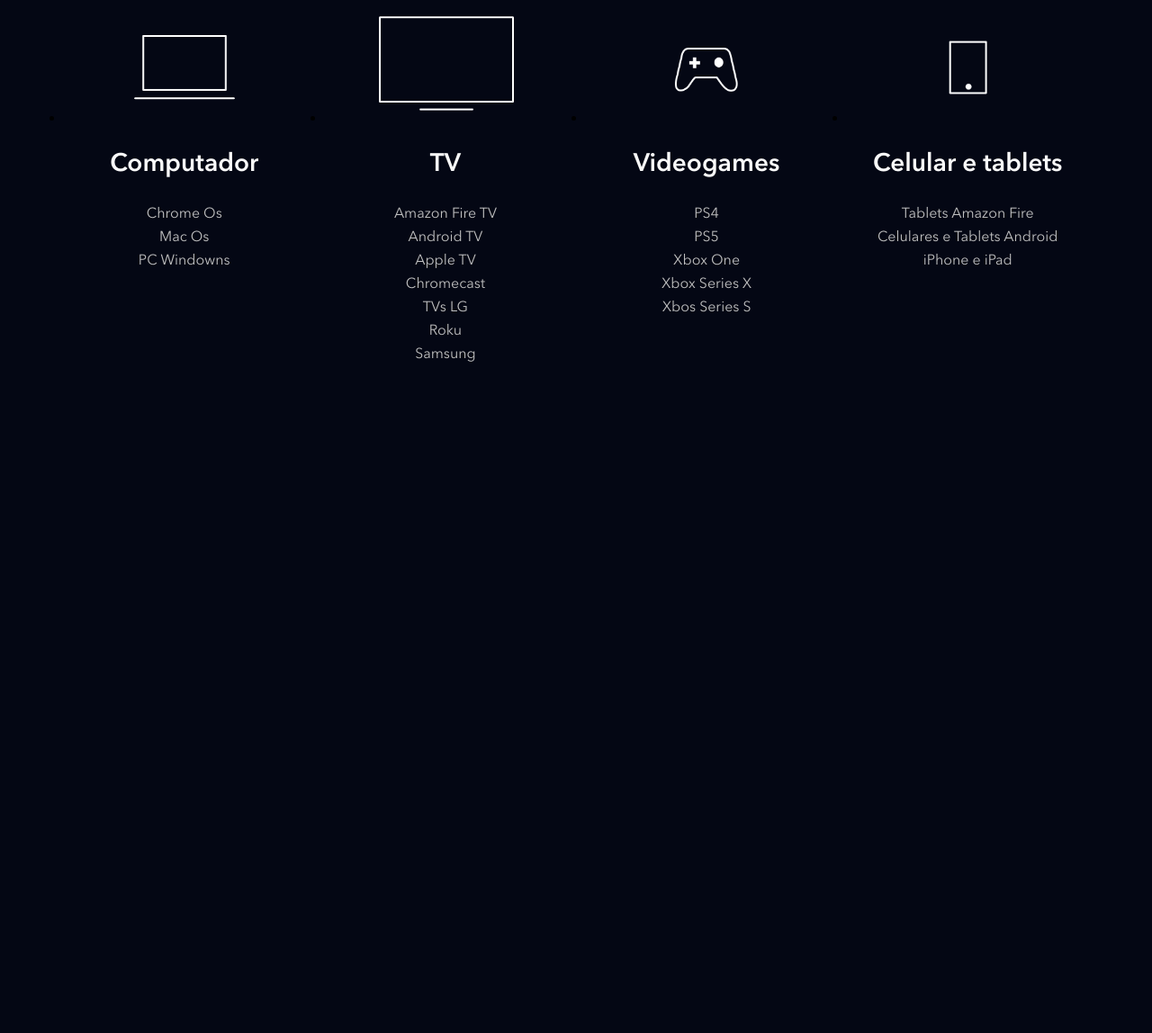
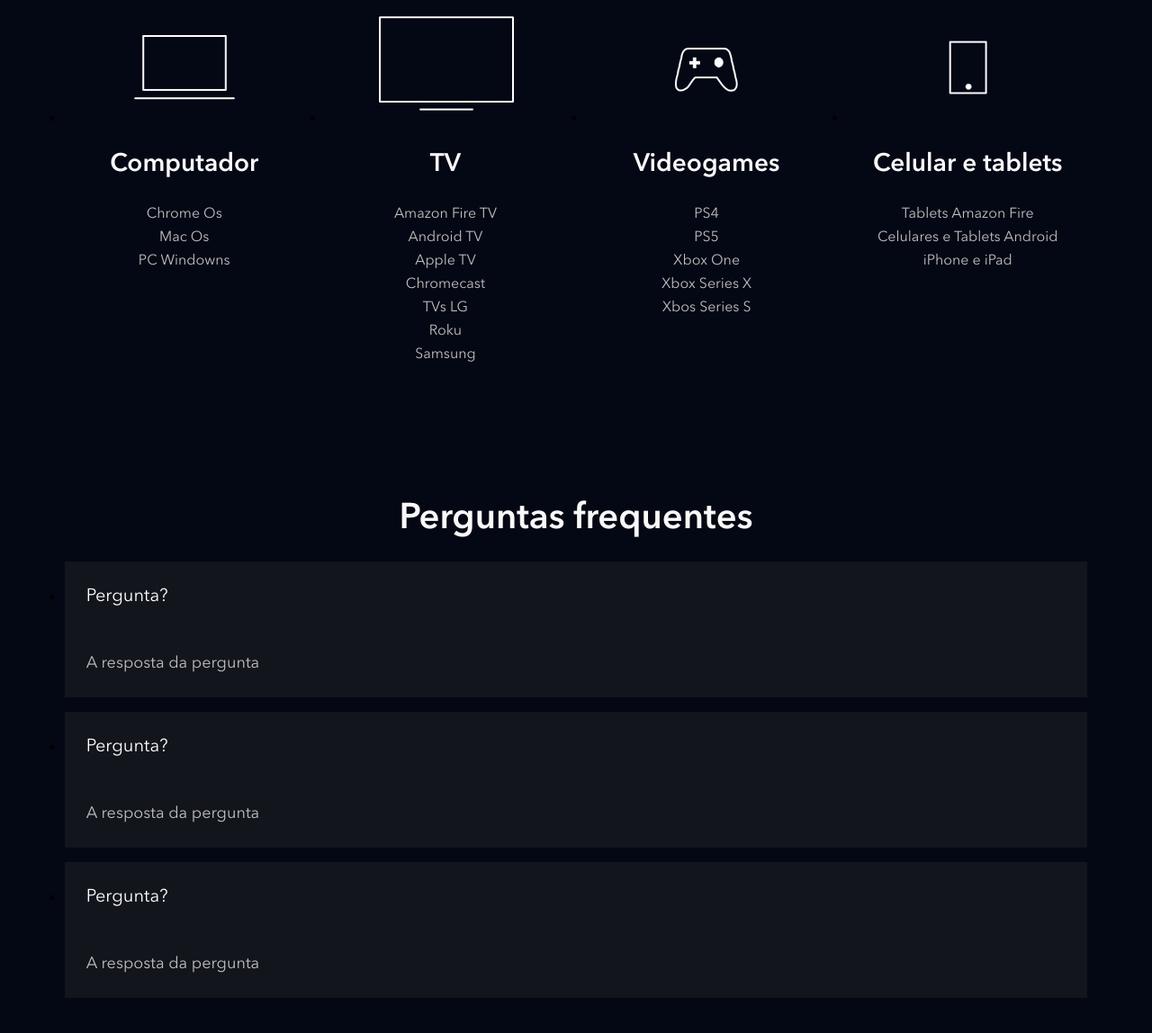
Before and after one commit to Jhonathan-Henrique/Clone_DisneyPlus, a website: page index.html in a window 1280 px wide. Shown: the part 3685-4833 px from the top of the page at 90% size. Before the commit the page ends 4163 px from the top, so only its background shows below. Drawn offline with Linux system fonts and the light colour scheme.

Commit message:
create section perguntas frenquentes

```diff
--- a/index.html
+++ b/index.html
@@ -201,6 +201,35 @@
 			</li>
 		</ul>
 	</section>
+	<section class="faq">
+		<h2 class="title">Perguntas frequentes</h2>
+		<ul class="faq__questions">
+			<li class="faq__questions__item">
+				<div class="faq__questions__item__question">
+					Pergunta?
+				</div>
+				<div class="faq__questions__item__answer text--big">
+					A resposta da pergunta
+				</div>
+			</li>
+			<li class="faq__questions__item">
+				<div class="faq__questions__item__question">
+					Pergunta?
+				</div>
+				<div class="faq__questions__item__answer text--big">
+					A resposta da pergunta
+				</div>
+			</li>
+			<li class="faq__questions__item">
+				<div class="faq__questions__item__question">
+					Pergunta?
+				</div>
+				<div class="faq__questions__item__answer text--big">
+					A resposta da pergunta
+				</div>
+			</li>
+		</ul>
+	</section>
 
 	<script src="./src/main.js"></script>
 </body>
--- /dev/null
+++ b/src/styles/_faq.scss
@@ -0,0 +1,28 @@
+.faq {
+  padding: 5.6vw;
+
+  h2 {
+    text-align: center;
+    margin-bottom: 24px;
+  }
+
+  &__questions {
+
+    &__item {
+      background: #13151d;
+      margin-bottom: 16px;
+
+      &__question {
+        color: #fff;
+        font-size: 20px;
+        padding: 24px;
+        display: block;
+        cursor: pointer;
+      }
+
+      &__answer {
+        padding: 24px;
+      }
+    }
+  }
+}
--- a/src/styles/main.scss
+++ b/src/styles/main.scss
@@ -3,6 +3,7 @@
 @use 'shows';
 @use 'plans';
 @use 'available-devices';
+@use 'faq';
 
 @font-face {
   font-family: Avenir;
```
Also changed, not shown: dist/css/main.css.
